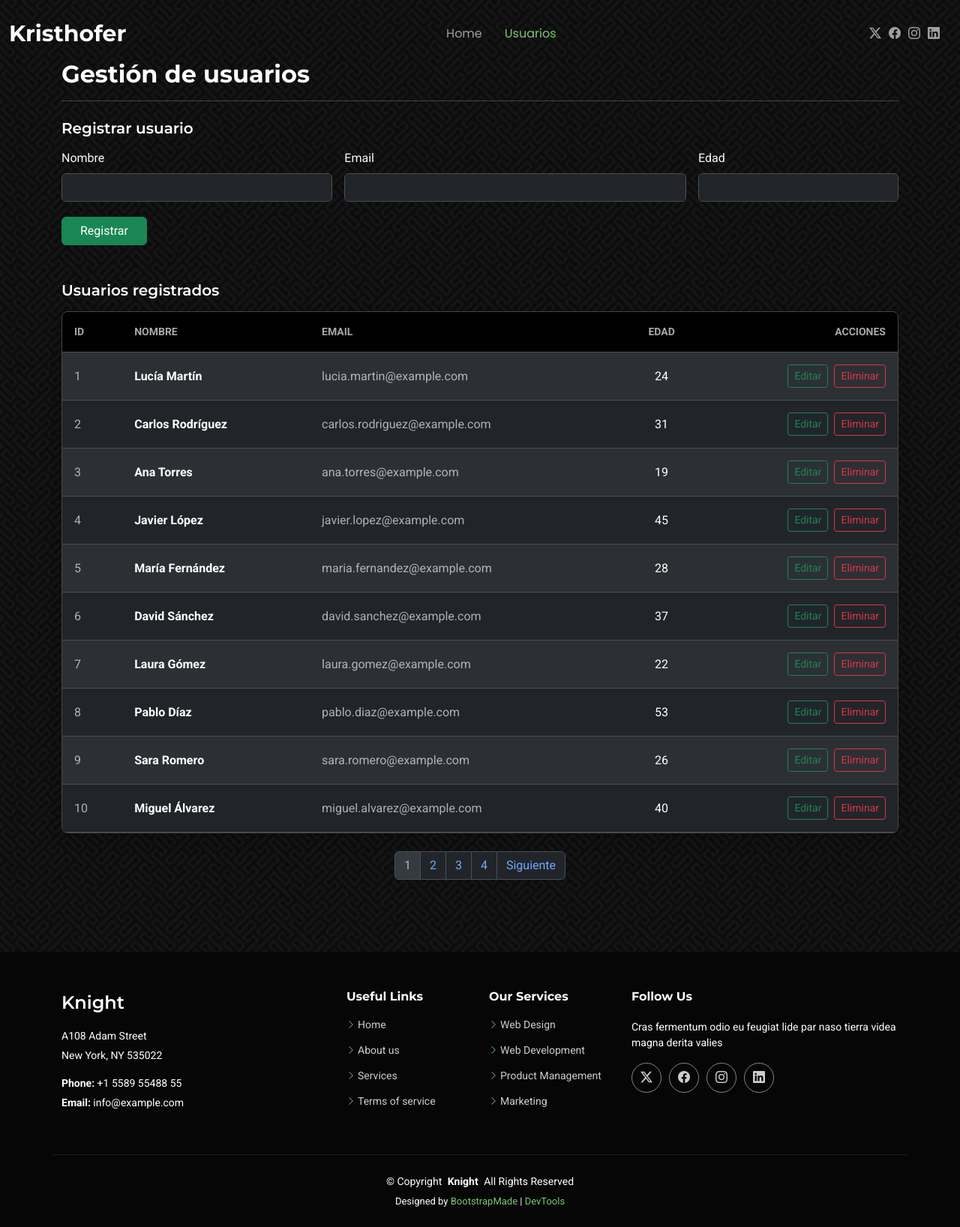
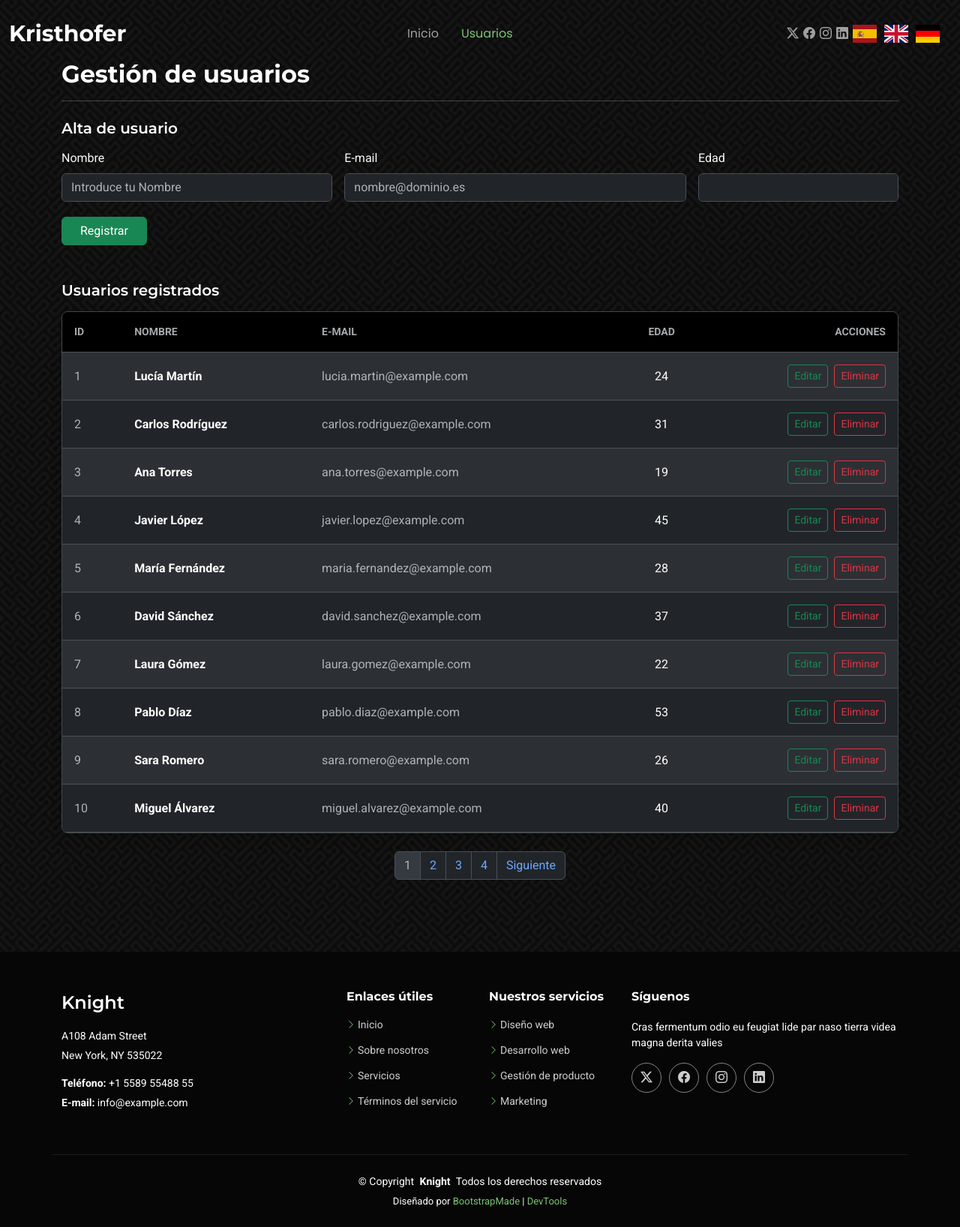
Before and after one commit to kgarciadev/kristhoferlandaw2027, a PHP site: page /index.php?seccion=usuarios in a window 1280 px wide. Shown: the whole page at 75% size. Run offline with PHP 8.4, Linux system fonts and the light colour scheme; data comes from the database, SQL or seed files in the repository.

Commit message:
FEAT: clase modelo y eleccion de idioma

```diff
--- /dev/null
+++ b/css/estilos.css
@@ -0,0 +1,7 @@
+.banderas img {
+  width: 2em;
+}
+
+.header-social-links {
+    display: flex;
+}
--- a/includes/class.template.php
+++ b/includes/class.template.php
@@ -16,10 +16,12 @@ class Template{
 
     static function header($titulo,$descripcion='')
     {
+        Idioma::getInstancia();          // carga el fichero de idioma y fija Idioma::$codigo
+        $codigo = Idioma::$codigo;
 
         return <<<HTML
             <!DOCTYPE html>
-            <html lang="en">
+            <html lang="{$codigo}">
 
             <head>
                 <meta charset="utf-8">
@@ -44,6 +46,8 @@ class Template{
                 <link href="assets/vendor/swiper/swiper-bundle.min.css" rel="stylesheet">
                 <link href="assets/vendor/glightbox/css/glightbox.min.css" rel="stylesheet">
 
+                <link href="css/estilos.css" rel="stylesheet">
+
                 <link href="assets/css/main.css" rel="stylesheet">
             </head>
             <body class="index-page">
@@ -63,6 +67,9 @@ class Template{
         $activoHome     = $seccion === ''         ? 'active' : '';
         $activoUsuarios = $seccion === 'usuarios' ? 'active' : '';
 
+        // Atajo para usar los literales dentro del heredoc: {$lit('clave')}
+        $lit = Idioma::lit(...);
+
         return <<<HTML
             <header id="header" class="header d-flex align-items-center fixed-top">
                 <div class="container-fluid position-relative d-flex align-items-center justify-content-between">
@@ -73,8 +80,8 @@ class Template{
 
                   <nav id="navmenu" class="navmenu">
                     <ul>
-                      <li><a href="index.php" class="{$activoHome}">Home</a></li>
-                      <li><a href="index.php?seccion=usuarios" class="{$activoUsuarios}">Usuarios</a></li>
+                      <li><a href="index.php" class="{$activoHome}">{$lit('inicio')}</a></li>
+                      <li><a href="index.php?seccion=usuarios" class="{$activoUsuarios}">{$lit('usuarios')}</a></li>
                     </ul>
                     <i class="mobile-nav-toggle d-xl-none bi bi-list"></i>
                   </nav>
@@ -84,7 +91,14 @@ class Template{
                     <a href="#" class="facebook"><i class="bi bi-facebook"></i></a>
                     <a href="#" class="instagram"><i class="bi bi-instagram"></i></a>
                     <a href="#" class="linkedin"><i class="bi bi-linkedin"></i></a>
+                    <div class="banderas">
+                    <a href="http://kristho.fer/kristhoferlandaw2027/"><img src="img/flags/es.svg" /></a>
+                    <a href="http://en.kristho.fer/kristhoferlandaw2027/"><img src="img/flags/en.svg" /></a>
+                    <a href="http://de.kristho.fer/kristhoferlandaw2027/"><img src="img/flags/de.svg" /></a>
+                    </div>
                   </div>
+
+
 
                 </div>
             </header>
@@ -98,6 +112,9 @@ class Template{
 
     static function footer()
     {
+        // Atajo para usar los literales dentro del heredoc: {$lit('clave')}
+        $lit = Idioma::lit(...);
+
         return <<<HTML
                 </section>
                 <footer id="footer" class="footer dark-background">
@@ -111,33 +128,33 @@ class Template{
                           <div class="footer-contact pt-3">
                             <p>A108 Adam Street</p>
                             <p>New York, NY 535022</p>
-                            <p class="mt-3"><strong>Phone:</strong> <span>+1 5589 55488 55</span></p>
-                            <p><strong>Email:</strong> <span>info@example.com</span></p>
+                            <p class="mt-3"><strong>{$lit('telefono')}:</strong> <span>+1 5589 55488 55</span></p>
+                            <p><strong>{$lit('email')}:</strong> <span>info@example.com</span></p>
                           </div>
                         </div>
 
                         <div class="col-lg-2 col-md-3 footer-links">
-                          <h4>Useful Links</h4>
+                          <h4>{$lit('enlaces_utiles')}</h4>
                           <ul>
-                            <li><i class="bi bi-chevron-right"></i> <a href="#">Home</a></li>
-                            <li><i class="bi bi-chevron-right"></i> <a href="#">About us</a></li>
-                            <li><i class="bi bi-chevron-right"></i> <a href="#">Services</a></li>
-                            <li><i class="bi bi-chevron-right"></i> <a href="#">Terms of service</a></li>
+                            <li><i class="bi bi-chevron-right"></i> <a href="index.php">{$lit('inicio')}</a></li>
+                            <li><i class="bi bi-chevron-right"></i> <a href="#">{$lit('sobre_nosotros')}</a></li>
+                            <li><i class="bi bi-chevron-right"></i> <a href="#">{$lit('servicios')}</a></li>
+                            <li><i class="bi bi-chevron-right"></i> <a href="#">{$lit('terminos_servicio')}</a></li>
                           </ul>
                         </div>
 
                         <div class="col-lg-2 col-md-3 footer-links">
-                          <h4>Our Services</h4>
+                          <h4>{$lit('nuestros_servicios')}</h4>
                           <ul>
-                            <li><i class="bi bi-chevron-right"></i> <a href="#">Web Design</a></li>
-                            <li><i class="bi bi-chevron-right"></i> <a href="#">Web Development</a></li>
-                            <li><i class="bi bi-chevron-right"></i> <a href="#">Product Management</a></li>
-                            <li><i class="bi bi-chevron-right"></i> <a href="#">Marketing</a></li>
+                            <li><i class="bi bi-chevron-right"></i> <a href="#">{$lit('diseno_web')}</a></li>
+                            <li><i class="bi bi-chevron-right"></i> <a href="#">{$lit('desarrollo_web')}</a></li>
+                            <li><i class="bi bi-chevron-right"></i> <a href="#">{$lit('gestion_producto')}</a></li>
+                            <li><i class="bi bi-chevron-right"></i> <a href="#">{$lit('marketing')}</a></li>
                           </ul>
                         </div>
 
                         <div class="col-lg-4 col-md-12">
-                          <h4>Follow Us</h4>
+                          <h4>{$lit('siguenos')}</h4>
                           <p>Cras fermentum odio eu feugiat lide par naso tierra videa magna derita valies</p>
                           <div class="social-links d-flex">
                             <a href=""><i class="bi bi-twitter-x"></i></a>
@@ -151,13 +168,13 @@ class Template{
                     </div>
 
                     <div class="container copyright text-center mt-4">
-                      <p>© <span>Copyright</span> <strong class="px-1 sitename">Knight</strong> <span>All Rights Reserved</span></p>
+                      <p>© <span>Copyright</span> <strong class="px-1 sitename">Knight</strong> <span>{$lit('derechos_reservados')}</span></p>
                       <div class="credits">
                         <!-- All the links in the footer should remain intact. -->
                         <!-- You can delete the links only if you've purchased the pro version. -->
                         <!-- Licensing information: https://bootstrapmade.com/license/ -->
                         <!-- Purchase the pro version with working PHP/AJAX contact form: [buy-url] -->
-                        Designed by <a href="https://bootstrapmade.com/">BootstrapMade</a> | <a href="https://bootstrapmade.com/tools/">DevTools</a>
+                        {$lit('disenado_por')} <a href="https://bootstrapmade.com/">BootstrapMade</a> | <a href="https://bootstrapmade.com/tools/">DevTools</a>
                       </div>
                     </div>
 
--- a/includes/general.php
+++ b/includes/general.php
@@ -6,14 +6,30 @@ define('TOTAL_PAGINAS_LISTADO', 10);
 
 spl_autoload_register(function ($class_name) {
 
-    $subdirectorio = '';
-    if ($class_name == 'BBDD' or $class_name == 'Query')
-        $subdirectorio = 'bbdd/';
+    $subdirectorio = 'modelo/';
+
+
+    switch($class_name)
+    {
+        case 'BBDD':
+        case 'Query':
+            $subdirectorio = 'bbdd/';
+        break;
+
+        case 'Template':
+        case 'Idioma':
+            $subdirectorio = '';
+        break;
+
+        default:
+            $subdirectorio = 'modelo/';
+        break;
+
+    }
+    require_once "includes/{$subdirectorio}class.". strtolower($class_name) .'.php';
 
 
 
-
-    require_once "includes/{$subdirectorio}class.". strtolower($class_name) .'.php';
 });
 
 
--- /dev/null
+++ b/includes/modelo/class.usuario.php
@@ -0,0 +1,11 @@
+<?php
+
+class Usuario extends Modelo
+{
+    protected string $tabla = 'usuarios';
+
+    public $id;
+    public $nombre;
+    public $email;
+    public $edad;
+}
--- a/includes/usuarios.php
+++ b/includes/usuarios.php
@@ -1,4 +1,6 @@
 <?php
+
+$usuario = new Usuario();
 
 $mensaje = "";
 $usuarios = [];
@@ -13,16 +15,21 @@ if ($_SERVER['REQUEST_METHOD'] === 'POST') {
     $id = (int) ($_POST['id'] ?? 0);
     $edad = ($_POST['edad'] ?? '') !== '' ? (int) $_POST['edad'] : null;
 
+    $datos = [
+        'nombre' => $_POST['nombre'] ?? '',
+        'email'  => $_POST['email'] ?? '',
+        'edad'   => $edad,
+    ];
+
     try {
         switch ($accion) {
             case 'crear':
-                $query = new Query("INSERT INTO usuarios (nombre, email, edad) VALUES (?, ?, ?)", [$_POST['nombre'] ?? '', $_POST['email'] ?? '', $edad]);
+                $usuario->crear($datos);
                 $mensaje = "Usuario registrado correctamente.";
                 break;
 
             case 'actualizar':
-                $query = new Query("UPDATE usuarios SET nombre = ?, email = ?, edad = ? WHERE id = ?", [$_POST['nombre'] ?? '', $_POST['email'] ?? '', $edad, $id]);
-                if ($query->total > 0) {
+                if ($usuario->actualizar($id, $datos) > 0) {
                     $mensaje = "Usuario actualizado correctamente.";
                 } else {
                     $mensaje = "No se realizaron cambios en el usuario.";
@@ -30,8 +37,7 @@ if ($_SERVER['REQUEST_METHOD'] === 'POST') {
                 break;
 
             case 'eliminar':
-                $query = new Query("DELETE FROM usuarios WHERE id = ?", [$id]);
-                if ($query->total > 0) {
+                if ($usuario->eliminar($id) > 0) {
                     $mensaje = "Usuario eliminado correctamente.";
                 } else {
                     $mensaje = "No se encontró el usuario para eliminar.";
@@ -50,25 +56,20 @@ if ($_SERVER['REQUEST_METHOD'] === 'POST') {
 
 try {
     if (isset($_GET['editar'])) {
-        $query = new Query("SELECT * FROM usuarios WHERE id = ?", [(int) $_GET['editar']]);
-        $editando = $query->recover();
+        $editando = $usuario->buscar((int) $_GET['editar']);
 
         if($editando === null && $mensaje === '') {
             $mensaje = "No se encontró el usuario para editar.";
         }
     }
 
-    $query = new Query("SELECT COUNT(*) AS total FROM usuarios");
-    $totalUsuarios = (int) $query->recover()['total'];
+    $totalUsuarios = $usuario->contar();
     $totalPaginas = max(1, (int) ceil($totalUsuarios / TOTAL_PAGINAS_LISTADO));
 
     $pagina = min($pagina, $totalPaginas - 1);
 
     $offset = $pagina * TOTAL_PAGINAS_LISTADO;
-    $query = new Query("SELECT * FROM usuarios ORDER BY id LIMIT " . TOTAL_PAGINAS_LISTADO . " OFFSET " . $offset);
-    while ($fila = $query->recover()) {
-        $usuarios[] = $fila;
-    }
+    $usuarios = $usuario->listar(TOTAL_PAGINAS_LISTADO, $offset);
 } catch (mysqli_sql_exception $e) {
     error_log($e->getMessage());
     $mensaje = "Error: no se pudo recuperar la lista de usuarios. Por favor, inténtelo de nuevo.";
--- a/index.php
+++ b/index.php
@@ -28,11 +28,11 @@
                     </div>
                     <button class=\"carousel-control-prev\" type=\"button\" data-bs-target=\"#carouselStacked\" data-bs-slide=\"prev\">
                         <span class=\"carousel-control-prev-icon\" aria-hidden=\"true\"></span>
-                        <span class=\"visually-hidden\">Anterior</span>
+                        <span class=\"visually-hidden\">" . Idioma::lit('anterior') . "</span>
                     </button>
                     <button class=\"carousel-control-next\" type=\"button\" data-bs-target=\"#carouselStacked\" data-bs-slide=\"next\">
                         <span class=\"carousel-control-next-icon\" aria-hidden=\"true\"></span>
-                        <span class=\"visually-hidden\">Siguiente</span>
+                        <span class=\"visually-hidden\">" . Idioma::lit('siguiente') . "</span>
                     </button>
                 </div>
             ";
--- a/vistas/usuarios.php
+++ b/vistas/usuarios.php
@@ -1,8 +1,8 @@
 <?php
 /** @var string $metodo */
 /** @var string $mensaje */
-/** @var array $usuarios */
-/** @var array|null $editando */
+/** @var Usuario[] $usuarios */
+/** @var Usuario|null $editando */
 /** @var int $pagina */
 /** @var int $totalPaginas */
 /** @var string $url */
@@ -10,7 +10,7 @@
 ?>
 <div class="w-100" data-bs-theme="dark">
 
-    <h2 class="text-white fw-bold fs-2 mb-4 pb-3 border-bottom border-secondary-subtle">Gestión de usuarios</h2>
+    <h2 class="text-white fw-bold fs-2 mb-4 pb-3 border-bottom border-secondary-subtle"><?= Idioma::lit('gestion_usuarios') ?></h2>
 
     <?php if ($mensaje !== ''): ?>
         <div
@@ -19,76 +19,78 @@
         </div>
     <?php endif; ?>
 
-    <h4 class="text-white fs-5 fw-semibold mb-3"><?= $editando ? 'Editar usuario' : 'Registrar usuario' ?></h4>
+    <h4 class="text-white fs-5 fw-semibold mb-3"><?= $editando ? Idioma::lit('editar_usuario') : Idioma::lit('alta_usuario') ?></h4>
 
     <form action="<?= $url ?>" method="post" class="row g-3 mb-5">
         <?php if ($editando): ?>
             <input type="hidden" name="accion" value="actualizar">
-            <input type="hidden" name="id" value="<?= (int) $editando['id'] ?>">
+            <input type="hidden" name="id" value="<?= (int) $editando?->id ?>">
         <?php else: ?>
             <input type="hidden" name="accion" value="crear">
         <?php endif; ?>
 
         <div class="col-md-4">
-            <label for="nombre" class="form-label text-light">Nombre</label>
+            <label for="nombre" class="form-label text-light"><?= Idioma::lit('nombre') ?></label>
             <input type="text" id="nombre" name="nombre" maxlength="50" required class="form-control"
-                value="<?= htmlspecialchars($editando['nombre'] ?? '') ?>">
+                placeholder="<?= htmlspecialchars(sprintf(Idioma::lit('introduce_tu'), Idioma::lit('nombre'))) ?>"
+                value="<?= htmlspecialchars($editando?->nombre ?? '') ?>">
         </div>
         <div class="col-md-5">
-            <label for="email" class="form-label text-light">Email</label>
+            <label for="email" class="form-label text-light"><?= Idioma::lit('email') ?></label>
             <input type="email" id="email" name="email" maxlength="100" required class="form-control"
-                value="<?= htmlspecialchars($editando['email'] ?? '') ?>">
+                placeholder="<?= htmlspecialchars(Idioma::lit('email_generico')) ?>"
+                value="<?= htmlspecialchars($editando?->email ?? '') ?>">
         </div>
         <div class="col-md-3">
-            <label for="edad" class="form-label text-light">Edad</label>
+            <label for="edad" class="form-label text-light"><?= Idioma::lit('edad') ?></label>
             <input type="number" id="edad" name="edad" min="0" max="999" required class="form-control"
-                value="<?= htmlspecialchars($editando['edad'] ?? '') ?>">
+                value="<?= htmlspecialchars($editando?->edad ?? '') ?>">
         </div>
 
         <div class="col-12 d-flex gap-2 pt-1">
             <button type="submit"
-                class="btn btn-success px-4"><?= $editando ? 'Guardar cambios' : 'Registrar' ?></button>
+                class="btn btn-success px-4"><?= $editando ? Idioma::lit('guardar_cambios') : Idioma::lit('registrar') ?></button>
             <?php if ($editando): ?>
-                <a href="<?= $url ?>" class="btn btn-outline-secondary px-4">Cancelar</a>
+                <a href="<?= $url ?>" class="btn btn-outline-secondary px-4"><?= Idioma::lit('cancelar') ?></a>
             <?php endif; ?>
         </div>
     </form>
 
-    <h4 class="text-white fs-5 fw-semibold mb-3">Usuarios registrados</h4>
+    <h4 class="text-white fs-5 fw-semibold mb-3"><?= Idioma::lit('usuarios_registrados') ?></h4>
 
     <?php if (empty($usuarios)): ?>
-        <p class="text-body-secondary fst-italic mb-0">No hay usuarios registrados.</p>
+        <p class="text-body-secondary fst-italic mb-0"><?= Idioma::lit('sin_usuarios') ?></p>
     <?php else: ?>
         <div class="table-responsive rounded-3 border border-secondary-subtle shadow">
             <table class="table table-dark table-striped table-hover align-middle mb-0">
                 <thead>
                     <tr>
-                        <th class="bg-black text-body-secondary text-uppercase small fw-semibold py-3 px-3">ID</th>
-                        <th class="bg-black text-body-secondary text-uppercase small fw-semibold py-3 px-3">Nombre</th>
-                        <th class="bg-black text-body-secondary text-uppercase small fw-semibold py-3 px-3">Email</th>
-                        <th class="bg-black text-body-secondary text-uppercase small fw-semibold py-3 px-3 text-center">Edad
+                        <th class="bg-black text-body-secondary text-uppercase small fw-semibold py-3 px-3"><?= Idioma::lit('id') ?></th>
+                        <th class="bg-black text-body-secondary text-uppercase small fw-semibold py-3 px-3"><?= Idioma::lit('nombre') ?></th>
+                        <th class="bg-black text-body-secondary text-uppercase small fw-semibold py-3 px-3"><?= Idioma::lit('email') ?></th>
+                        <th class="bg-black text-body-secondary text-uppercase small fw-semibold py-3 px-3 text-center"><?= Idioma::lit('edad') ?>
                         </th>
                         <th class="bg-black text-body-secondary text-uppercase small fw-semibold py-3 px-3 text-end">
-                            Acciones</th>
+                            <?= Idioma::lit('acciones') ?></th>
                     </tr>
                 </thead>
                 <tbody>
                     <?php foreach ($usuarios as $u): ?>
                         <tr>
-                            <td class="px-3 py-3 text-body-secondary"><?= (int) $u['id'] ?></td>
-                            <td class="px-3 py-3 fw-semibold"><?= htmlspecialchars($u['nombre']) ?></td>
-                            <td class="px-3 py-3 text-body-secondary"><?= htmlspecialchars($u['email']) ?></td>
-                            <td class="px-3 py-3 text-center"><?= htmlspecialchars($u['edad'] ?? '') ?></td>
+                            <td class="px-3 py-3 text-body-secondary"><?= (int) $u->id ?></td>
+                            <td class="px-3 py-3 fw-semibold"><?= htmlspecialchars($u->nombre) ?></td>
+                            <td class="px-3 py-3 text-body-secondary"><?= htmlspecialchars($u->email) ?></td>
+                            <td class="px-3 py-3 text-center"><?= htmlspecialchars($u->edad ?? '') ?></td>
                             <td class="px-3 py-3 text-end text-nowrap">
                                 <div class="d-inline-flex gap-2">
-                                    <a href="<?= $url ?>&editar=<?= (int) $u['id'] ?>"
-                                        class="btn btn-sm btn-outline-success">Editar</a>
+                                    <a href="<?= $url ?>&editar=<?= (int) $u->id ?>"
+                                        class="btn btn-sm btn-outline-success"><?= Idioma::lit('editar') ?></a>
 
                                     <form action="<?= $url ?>" method="post" class="d-inline"
-                                        onsubmit="return confirm('¿Eliminar este usuario?');">
+                                        onsubmit="return confirm(<?= htmlspecialchars(json_encode(Idioma::lit('confirmar_eliminar'))) ?>);">
                                         <input type="hidden" name="accion" value="eliminar">
-                                        <input type="hidden" name="id" value="<?= (int) $u['id'] ?>">
-                                        <button type="submit" class="btn btn-sm btn-outline-danger">Eliminar</button>
+                                        <input type="hidden" name="id" value="<?= (int) $u->id ?>">
+                                        <button type="submit" class="btn btn-sm btn-outline-danger"><?= Idioma::lit('eliminar') ?></button>
                                     </form>
                                 </div>
                             </td>
@@ -100,11 +102,11 @@
     <?php endif; ?>
 
     <?php if ($totalPaginas > 1): ?>
-        <nav aria-label="Paginación de usuarios" class="mt-4">
+        <nav aria-label="<?= Idioma::lit('paginacion_usuarios') ?>" class="mt-4">
             <ul class="pagination justify-content-center">
                 <?php if ($pagina > 0): ?>
                     <li class="page-item">
-                        <a class="page-link" href="?seccion=usuarios&pagina=<?= $pagina - 1 ?>">Anterior</a>
+                        <a class="page-link" href="?seccion=usuarios&pagina=<?= $pagina - 1 ?>"><?= Idioma::lit('anterior') ?></a>
                     </li>
                 <?php endif; ?>
 
@@ -120,7 +122,7 @@
                 }
                 if ($pagina < $totalPaginas - 1): ?>
                     <li class="page-item">
-                        <a class="page-link" href="?seccion=usuarios&pagina=<?= $pagina + 1 ?>">Siguiente</a>
+                        <a class="page-link" href="?seccion=usuarios&pagina=<?= $pagina + 1 ?>"><?= Idioma::lit('siguiente') ?></a>
                     </li>
                 <?php endif; ?>
             </ul>
```
Also changed, not shown: includes/class.idioma.php (added, +73 -0 lines), includes/modelo/class.modelo.php (added, +74 -0 lines), lang/de.txt (added, +45 -0 lines), lang/en.txt (added, +45 -0 lines), lang/es.txt (added, +45 -0 lines), assets/css/main.css (line endings or trailing spaces), img/flags/de.svg (added), img/flags/en.svg (added), img/flags/es.svg (added).
